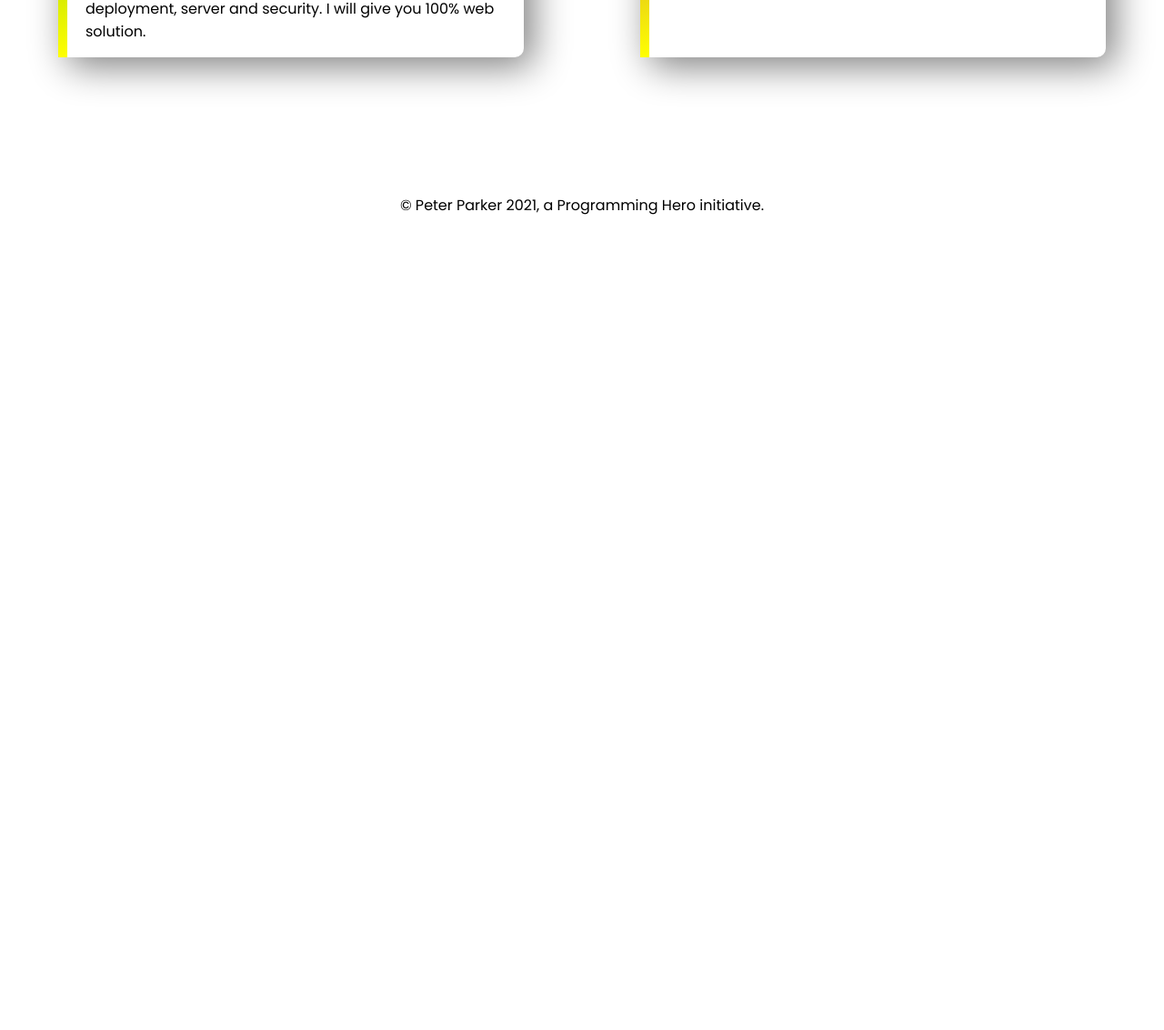
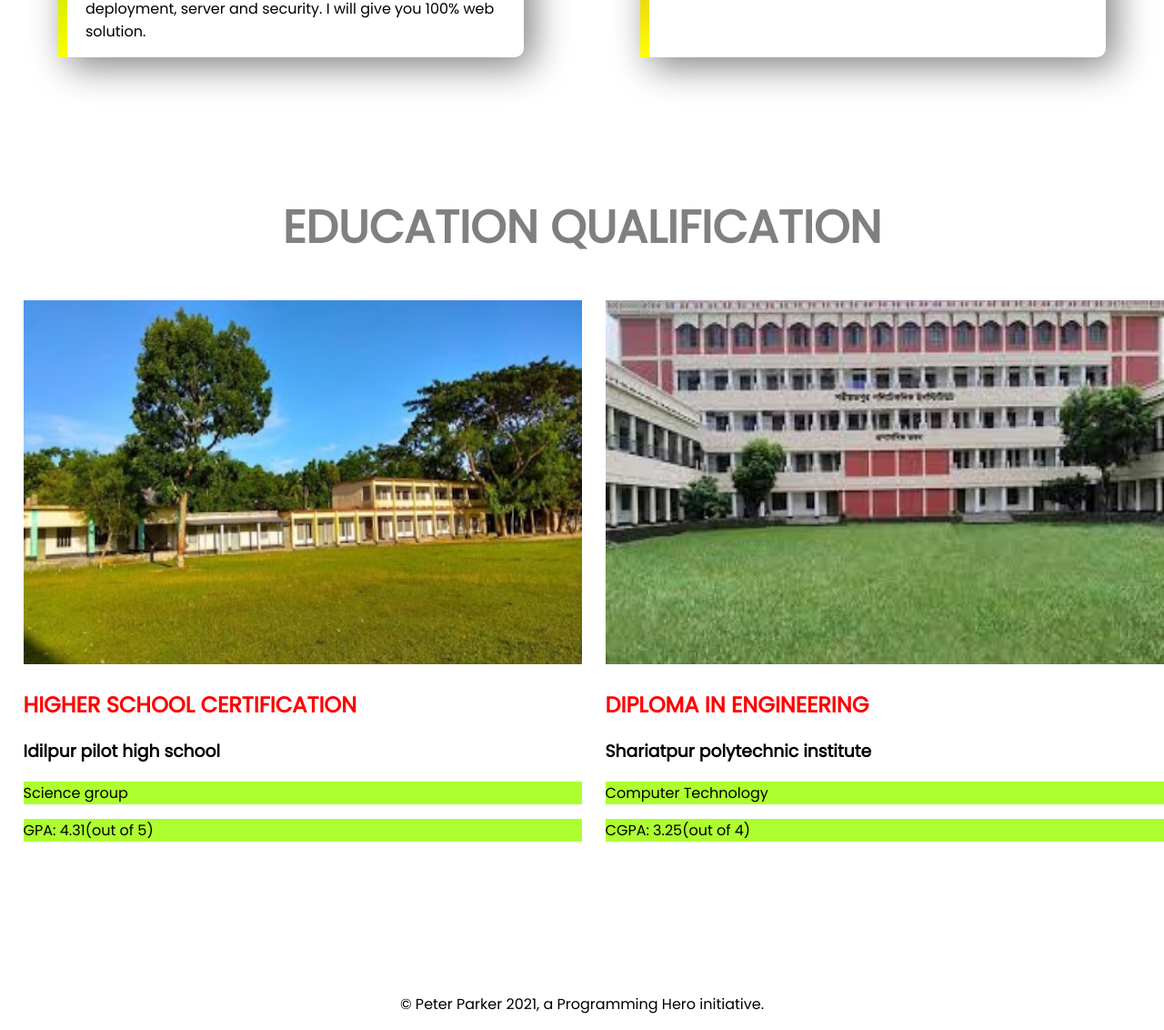
Before and after one commit to AKSarder/developer-portfolio, a plain HTML site: page index.html in a window 1280 px wide. Shown: the part 1790-2922 px from the top of the page at 91% size. Before the commit the page ends 2044 px from the top, so only its background shows below. Drawn offline with Linux system fonts and the light colour scheme.

Commit message:
Qualification added

```diff
--- a/index.html
+++ b/index.html
@@ -72,6 +72,29 @@
             </div>
         </div>
     </section>
+
+
+    <section id="qualification">
+        <h1>Education qualification</h1>
+        <div class="flexiable-container">
+            <div class="qualification-institute half-width">
+                <img src="images/idilpur=school.jpg" alt="">
+                <h2>Higher School Certification</h2>
+                <h3>Idilpur pilot high school</h3>
+                <p>Science group</p>
+                <p>GPA: 4.31(out of 5)</p>
+            </div>
+
+            <div class="qualification-institute half-width">
+                <img src="images/polytechnic.jpg" alt="">
+                <h2>Diploma in engineering</h2>
+                <h3>Shariatpur polytechnic institute</h3>
+                <p>Computer Technology</p>
+                <p>CGPA: 3.25(out of 4)</p>
+            </div>
+        </div>
+
+    </section>
     <footer>
         <p>© Peter Parker 2021, a Programming Hero initiative.</p>
     </footer>
--- a/style.css
+++ b/style.css
@@ -64,6 +64,33 @@ h1{
     border-image: linear-gradient(green,yellow);
     border-image-slice: 1;
 }
+section#qualification h1 {
+    color: gray;
+    text-transform: uppercase;
+    font-weight: 700;
+    font-style: bold;
+    text-align: center;
+}
+.qualification-institute h2 {
+    /* font-size: 50px; */
+    color: red;
+    font-weight: 700;
+    text-transform: uppercase;
+}
+
+.hqualification-institute h3 {
+    color: green;
+    font-style: italic;
+}
+.qualification-institute img{
+    width: 100%;
+    height: 400px;
+}
+
+
+.qualification-institute p {
+    background: greenyellow;
+}
 footer p{
     text-align: center;
 }
```
Also changed, not shown: images/idilpur=school.jpg (added), images/polytechnic.jpg (added).
